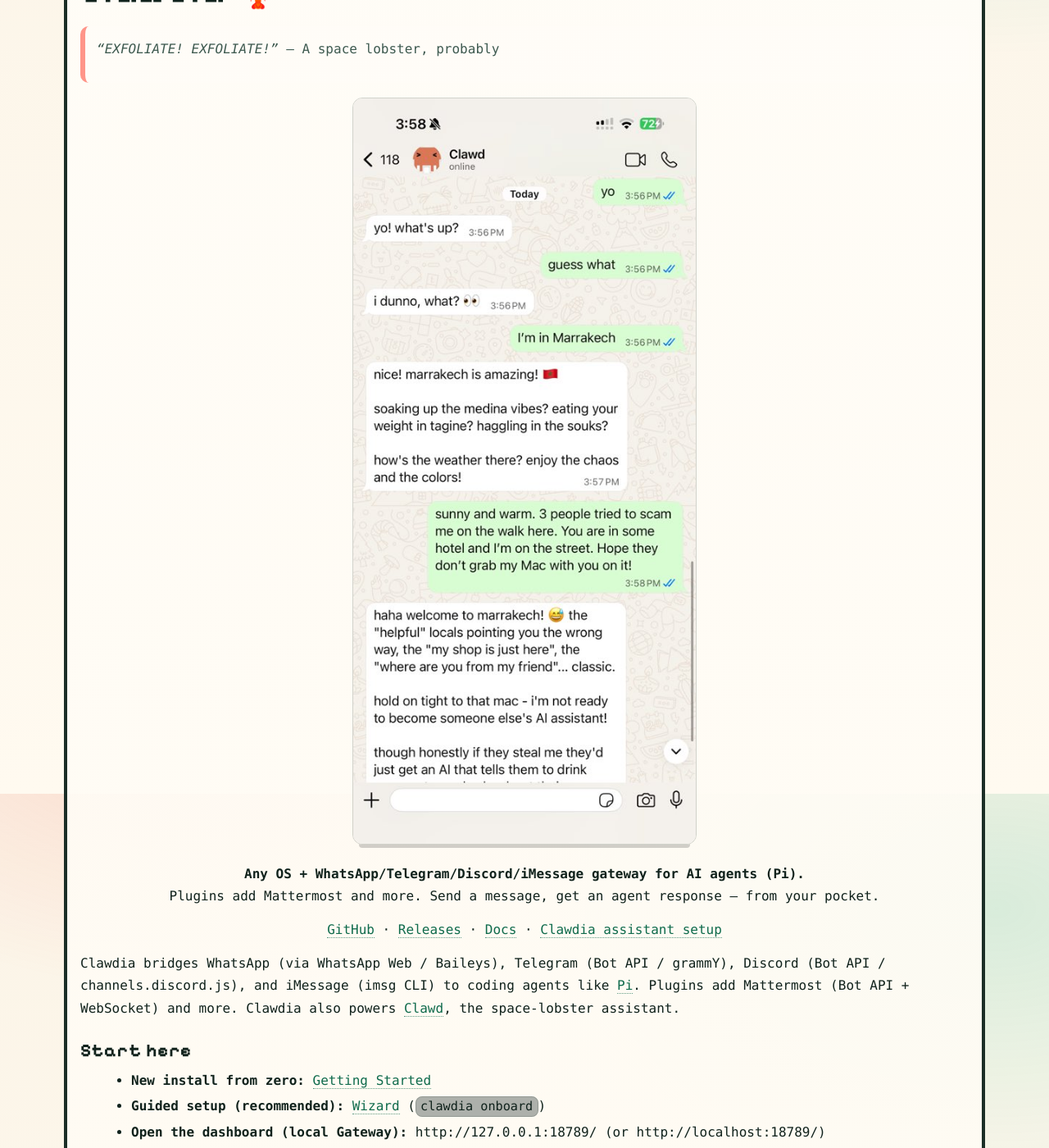
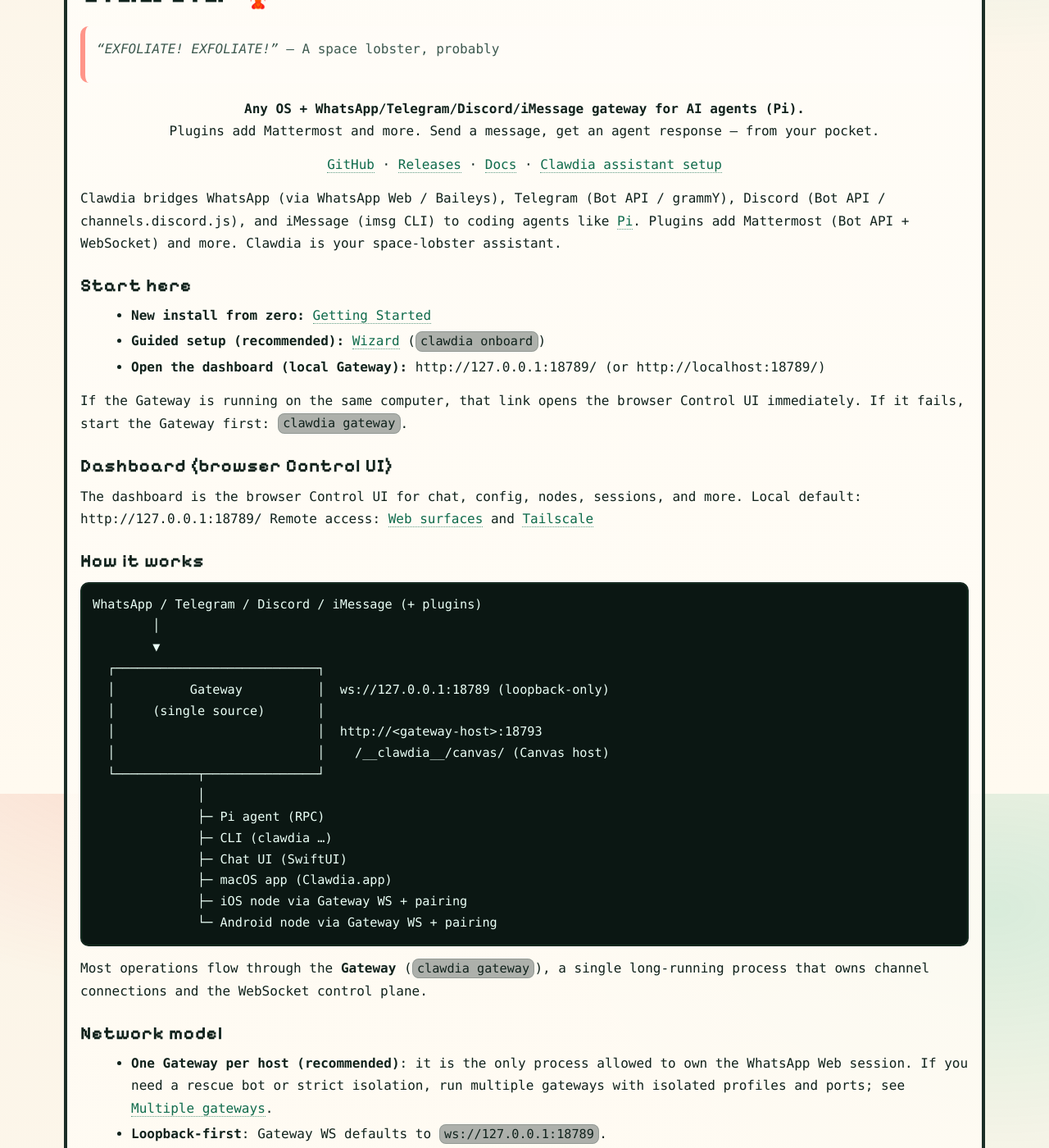
Before and after one commit to nelsonmuntz-c/docs, a Jekyll site: the page built from index.md, in a window 1280 px wide and 1400 px high, scrolled down 432 px. Shown: the whole window at 82% size. Built offline with Jekyll 4.4.1, drawn with Linux system fonts in a browser that asks for light colours; some web fonts are replaced; our own code applies the rules of GitHub Pages for plain Markdown files; some of the changed text lies outside the part shown.

Commit message:
fix: remove whatsapp-clawd.jpg image and update Clawd references

```diff
--- a/index.md
+++ b/index.md
@@ -6,10 +6,6 @@ read_when:
 # Clawdia 🦞
 
 > *"EXFOLIATE! EXFOLIATE!"* — A space lobster, probably
-
-<p align="center">
-  <img src="whatsapp-clawd.jpg" alt="Clawdia" width="420" />
-</p>
 
 <p align="center">
   <strong>Any OS + WhatsApp/Telegram/Discord/iMessage gateway for AI agents (Pi).</strong><br />
@@ -25,7 +21,7 @@ read_when:
 </p>
 
 Clawdia bridges WhatsApp (via WhatsApp Web / Baileys), Telegram (Bot API / grammY), Discord (Bot API / channels.discord.js), and iMessage (imsg CLI) to coding agents like [Pi](https://github.com/badlogic/pi-mono). Plugins add Mattermost (Bot API + WebSocket) and more.
-Clawdia also powers [Clawd](https://clawd.me), the space‑lobster assistant.
+Clawdia is your space‑lobster assistant.
 
 ## Start here
 
@@ -222,8 +218,7 @@ Example:
 
 ## Credits
 
-- **Clawd** — The space lobster who demanded a better name
-- **The Community** — All the amazing contributors who make Clawdia better every day
+- **The Community** — All the contributors who make Clawdia better every day
 
 ## License
 
```
